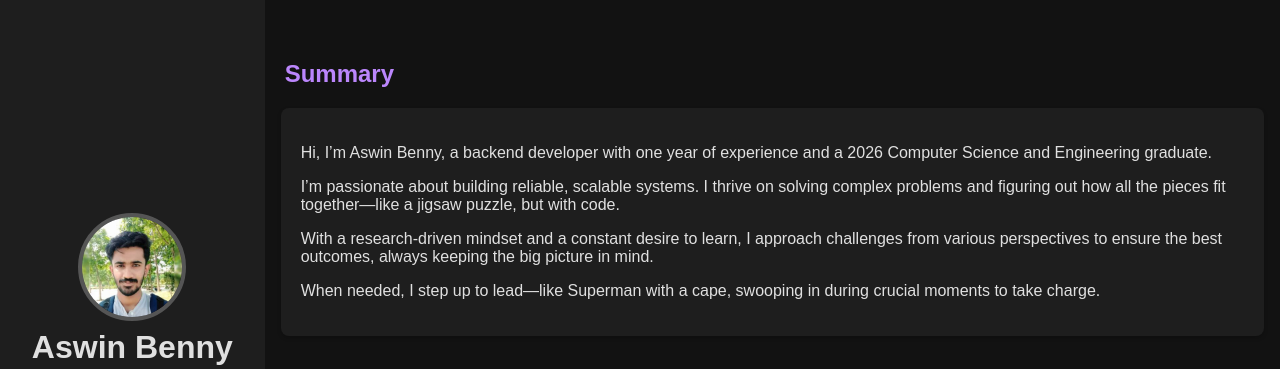
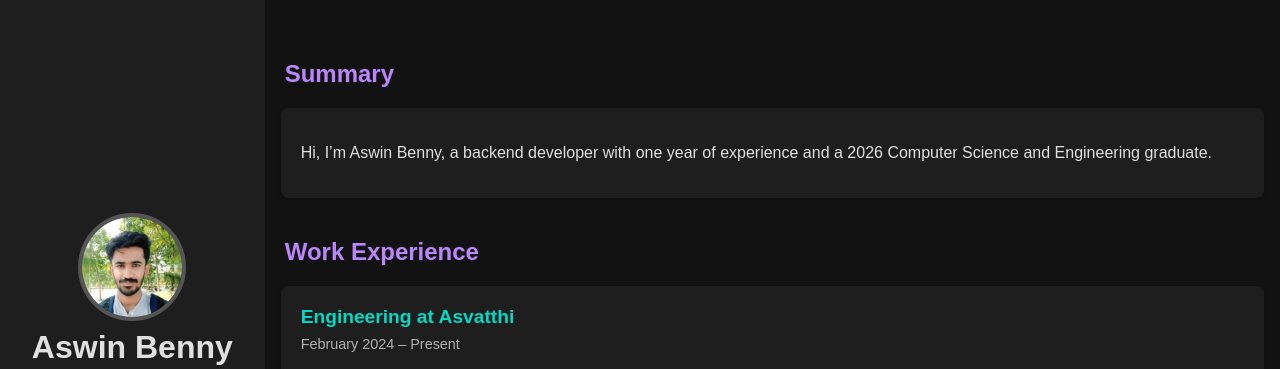
Before and after one commit to aswinbennyofficial/aswinbennyofficial.github.io, a plain HTML site: page index.html in a window 1280 px wide. Shown: the top 369 px of the page. Drawn offline with Linux system fonts and the light colour scheme.

Commit message:
removed bio portions

```diff
--- a/index.html
+++ b/index.html
@@ -67,11 +67,11 @@
                 <h2>Summary</h2>
                 <div class="card">
                     <p>Hi, I’m Aswin Benny, a backend developer with one year of experience and a 2026 Computer Science and Engineering graduate.</p>
-                    <p>I’m passionate about building reliable, scalable systems. I thrive on solving complex problems and figuring out how all the pieces fit together—like a jigsaw puzzle, but with code.</p>
+                    <!-- <p>I’m passionate about building reliable, scalable systems. I thrive on solving complex problems and figuring out how all the pieces fit together—like a jigsaw puzzle, but with code.</p>
 
                     <p>With a research-driven mindset and a constant desire to learn, I approach challenges from various perspectives to ensure the best outcomes, always keeping the big picture in mind.</p>
 
-                    <p>When needed, I step up to lead—like Superman with a cape, swooping in during crucial moments to take charge.</p>
+                    <p>When needed, I step up to lead—like Superman with a cape, swooping in during crucial moments to take charge.</p> -->
                 </div>
             </section>
 
```
